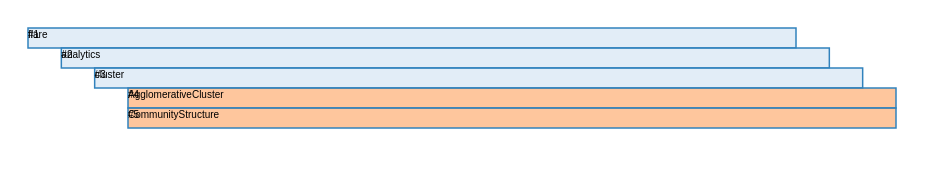
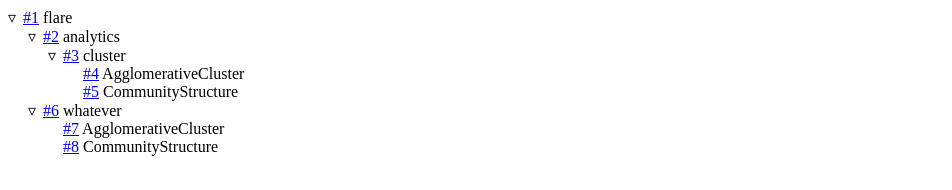
Before and after one commit to RodrigoSC/dndTree, a plain HTML site: page index.html in a window 1280 px wide. Shown: the whole page, without its empty margins (0-952 px from the left). Drawn offline with Linux system fonts and the light colour scheme.

Commit message:
Changed tree to divs

```diff
--- a/dndTree.js
+++ b/dndTree.js
@@ -1,32 +1,14 @@
-// Based on http://bl.ocks.org/mbostock/1093025
+(function(dndTree){
+	var indent = 20,
+	duration = 100;
+	dndTree.root = {};
 
-(function(dndTree){
-
-	var vis ={};
-
-	dndTree.renderTree = function () {
-		vis = d3.select("#chart").append("svg:svg")
-		.attr("width", w)
-		.attr("height", h)
-		.append("svg:g")
-		.attr("transform", "translate(20,30)");
-		d3.json("flare.json", function(json) {
-			json.x0 = 0;
-			json.y0 = 0;
-			update(root = json);
-		});
+	dndTree.renderTree = function (root) {
+		dndTree.root = root;
+		update (dndTree.root);
 	}
 
-	var w = 960,
-	h = 800,
-	i = 0,
-	barHeight = 20,
-	barWidth = w * .8,
-	duration = 400,
-	root;
-
-	var tree = d3.layout.tree()
-	.size([h, 100]);
+	var tree = d3.layout.tree();
 
 	function dragEnd (d) {
 		console.log("Drag ended");
@@ -38,70 +20,60 @@
 		d3.select(this).attr("class", "node dragging");
 	}
 
-	function update(source) {
-		// Compute the flattened node list. TODO use d3.layout.hierarchy.
+	function update(root) {
 		var nodes = tree.nodes(root);
 
-		// Compute the "layout".
-		nodes.forEach(function(n, i) {
-			n.x = i * barHeight;
-		});
+		// Update the nodes…
+		var node = d3.select("#chart").selectAll('div.node')
+			.data(nodes, function(d) { return d.id; });
 
-		// Update the nodes…
-		var node = vis.selectAll("g.node")
-			.data(nodes, function(d) { return d.id || (d.id = ++i); });
+		node.transition()
+			.duration(duration)
+			.style("opacity", 1);
 
-		var nodeEnter = node.enter().append("svg:g")
+		var issueDiv = node.enter().insert("div")
 			.attr("id", function(d) {return d.id;})
 			.attr("class", "node")
-			.attr("transform", function(d) { return "translate(" + source.y0 + "," + source.x0 + ")"; })
-			.style("opacity", 1e-6)
+			.style("padding-left", function(d){return d.depth * indent + "px";})
+			.style("opacity", 0)
 			.call(d3.behavior.drag().on("drag", move)
 				.on("dragend", dragEnd))
 			.on("click", click);
 
-		// Enter any new nodes at the parent's previous position.
-		nodeEnter.append("svg:rect")
-			.attr("y", -barHeight / 2)
-			.attr("height", barHeight)
-			.attr("width", barWidth)
-			.style("fill", color);
+		issueDiv.transition()
+			.duration(duration)
+			.style("opacity", 1);
 
-		nodeEnter.append("svg:text")
-			//.attr("dy", 3.5)
-			//.attr("dx", 5.5)
+		issueDiv.append("span")
+			.attr("class", "arrow");
+
+		issueDiv.append("a")
+			.attr("href", function(d){return "#" + d.id;})
 			.text(function(d) { return "#" + d.id; });
 
-		nodeEnter.append("svg:text")
-			//.attr("dy", 3.5)
-			//.attr("dx", 5.5)
-			.text(function(d) { return " " + d.name; });
+		issueDiv.append("span").attr("class", "name");
 
-		// Transition nodes to their new position.
-		nodeEnter.transition()
-		.duration(duration)
-		.attr("transform", function(d) { return "translate(" + d.y + "," + d.x + ")"; })
-		.style("opacity", 1);
-
-		node.transition()
-		.duration(duration)
-		.attr("transform", function(d) { return "translate(" + d.y + "," + d.x + ")"; })
-		.style("opacity", 1)
-		.select("rect")
-		.style("fill", color);
+		// Update the elements of the tree
+		node.select('span.name').text(function(d) { return " " + d.name; });
+		node.select("span.arrow").html(getNodeDecorator);
 
 		// Transition exiting nodes to the parent's new position.
 		node.exit().transition()
 			.duration(duration)
-		.attr("transform", function(d) { return "translate(" + source.y + "," + source.x + ")"; })
-		.style("opacity", 1e-6)
+			.style("opacity", 0)
 			.remove();
 	}
 
+	function getNodeDecorator (d) {
+		if (d.children) return "&#9663;";
+		if (d._children) return "&#9657;";
+		return "&nbsp;";
+	}
+
 	// Toggle children on click.
-function click(d) {
+	function click(d, e) {
 		if (d3.event.defaultPrevented) return;
-	console.log("Clicked");
+		// console.log("Clicked");
 		if (d.children) {
 			d._children = d.children;
 			d.children = null;
@@ -109,10 +81,6 @@ function click(d) {
 			d.children = d._children;
 			d._children = null;
 		}
-	update(d);
-}
-
-function color(d) {
-	return d._children ? "#3182bd" : d.children ? "#c6dbef" : "#fd8d3c";
+		update(dndTree.root);
 	}
 })(window.dndTree = window.dndTree || {});
--- a/flare.json
+++ b/flare.json
@@ -1,19 +1,14 @@
-{
-  "id": 1,
- "name": "flare",
- "children": [
-  {
-    "id": 2,
-   "name": "analytics",
-   "children": [
-    {
-      "id": 3,
-     "name": "cluster",
-     "children": [
-      {"id": 4,"name": "AgglomerativeCluster"},
-      {"id": 5, "name": "CommunityStructure"  }
-     ]
-    }
-
- ]
-}]}
+{"id": 1, "name": "flare", "children": [
+  {"id": 2, "name": "analytics", "children": [
+    {"id": 3, "name": "cluster", "children": [
+        {"id": 4,"name": "AgglomerativeCluster"},
+        {"id": 5, "name": "CommunityStructure"  }
+      ]
+    }]
+  },
+  {"id": 6, "name": "whatever", "children": [
+    {"id": 7,"name": "AgglomerativeCluster"},
+    {"id": 8, "name": "CommunityStructure"  }
+  ]}
+  ]
+}
--- a/index.html
+++ b/index.html
@@ -7,13 +7,21 @@
 	<script src="dndTree.js"></script>
 	<link rel="stylesheet" href="dndTree.css">
 	<title>D3 Tree</title>
+<style>
+span.arrow {
+	display: inline-block;
+	width: 15px;
+}
+</style>
 </head>
 <body>
     <div id="chart"></div>
 
 <script type="text/javascript">
 $(function(){
-	dndTree.renderTree();
+	d3.json("flare.json", function(json) {
+		dndTree.renderTree(json);
+	});
 });
     </script>
   </body>
```
Lines whose indentation alone changed are shown as unchanged.
